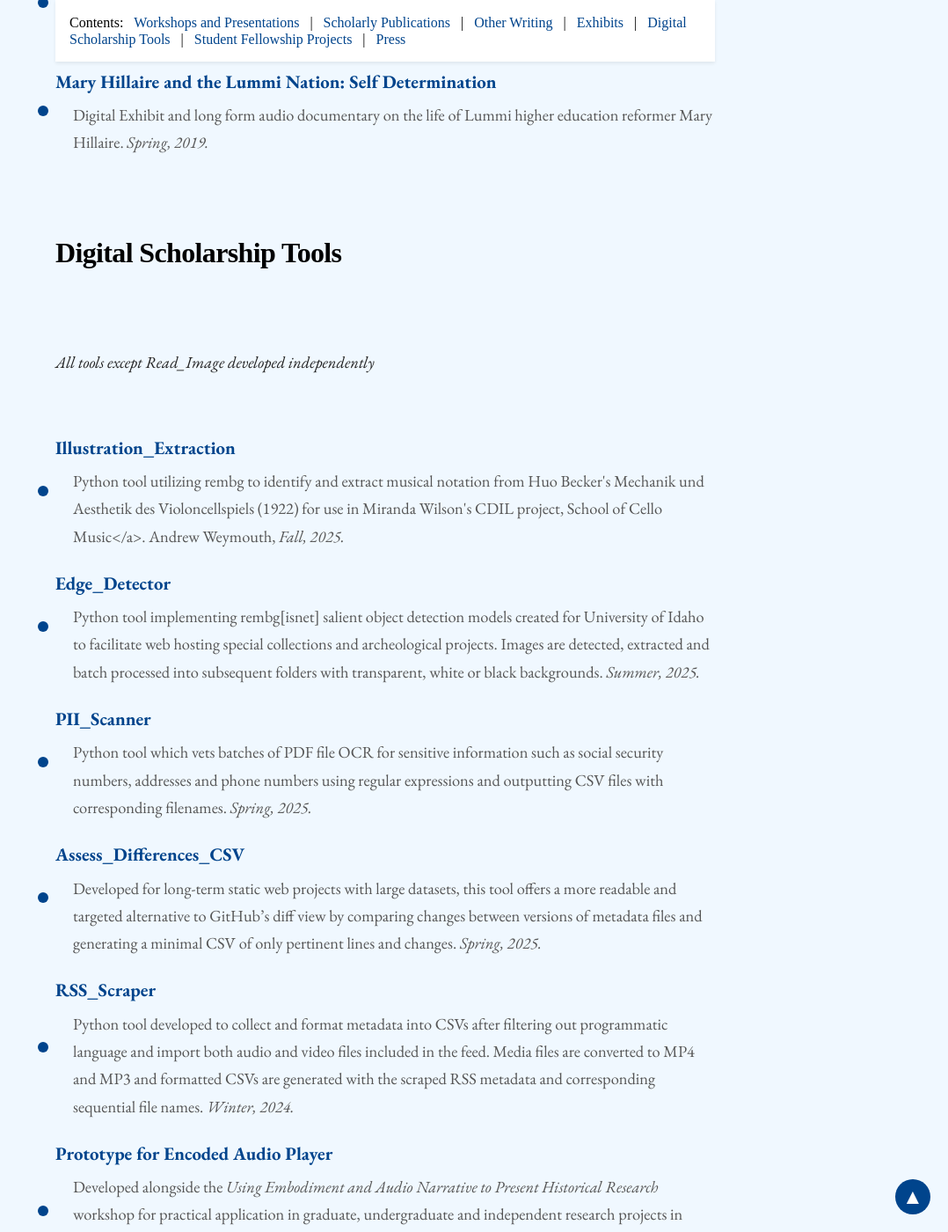
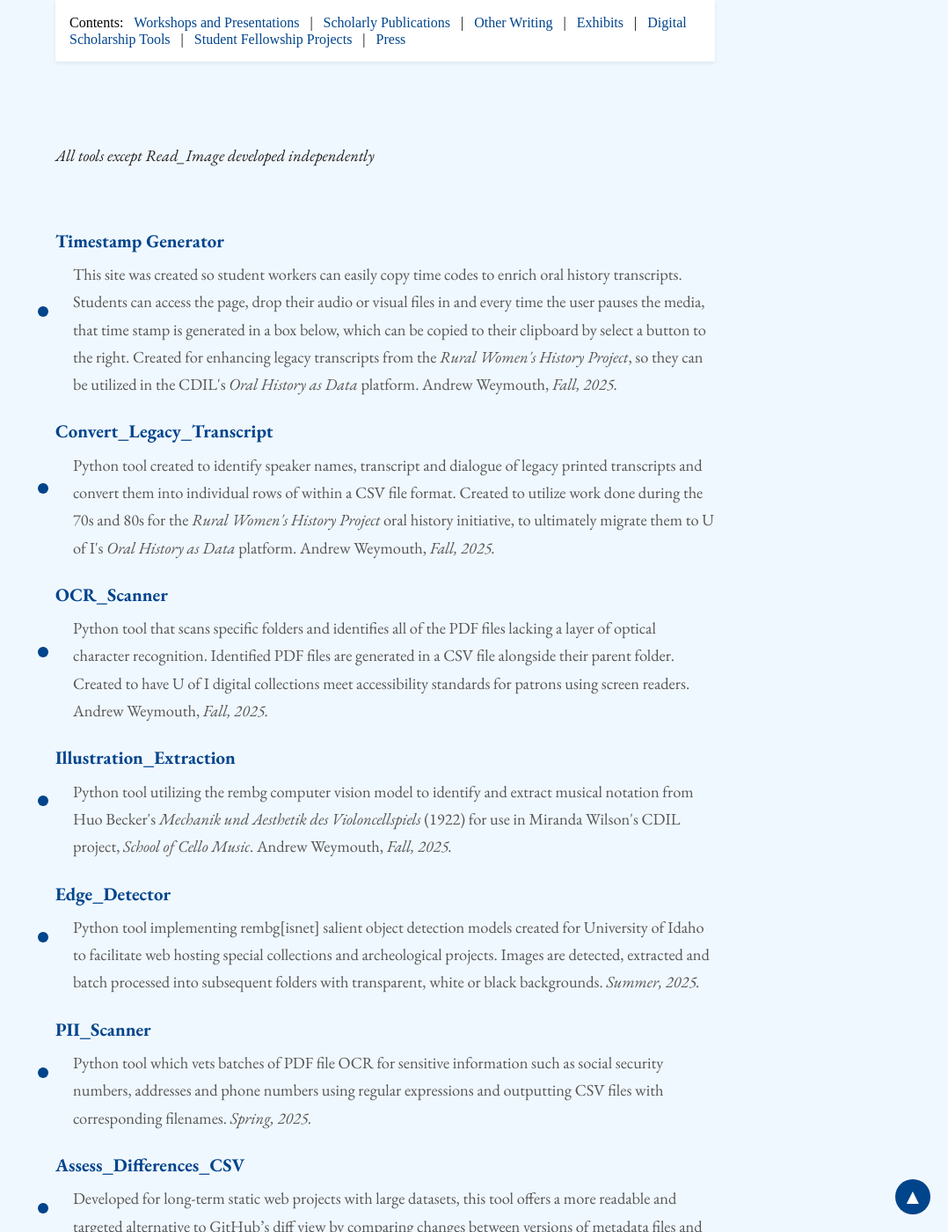
Before and after one commit to aweymo/base, a Jekyll site: the page built from index.md, in a window 1280 px wide and 1400 px high, scrolled down 8393 px. Shown: the whole window at 88% size, without its empty margins (202-1280 px from the left). Built offline with Jekyll 4.4.1, drawn with Linux system fonts in a browser that asks for light colours; nearby versions of some CDN libraries; some web fonts are replaced; some of the changed text lies outside the part shown.

Commit message:
update digital tools

```diff
--- a/index.md
+++ b/index.md
@@ -250,8 +248,20 @@ _All tools except Read_Image developed independently_
 
 <ul class="triangle-list">
     <li>
+        <a href="https://github.com/Scholarly-Projects/timestamp_generator_site" target="_blank" rel="noopener noreferrer">Timestamp Generator</a>
+        <span class="description">This site was created so student workers can easily copy time codes to enrich oral history transcripts. Students can access the page, drop their audio or visual files in and every time the user pauses the media, that time stamp is generated in a box below, which can be copied to their clipboard by select a button to the right. Created for enhancing legacy transcripts from the <i>Rural Women's History Project</i>, so they can be utilized in the CDIL's <i>Oral History as Data</i> platform. Andrew Weymouth, <i>Fall, 2025.</i></span>
+    </li>
+    <li>
+        <a href="https://github.com/Scholarly-Projects/convert_legacy_transcript" target="_blank" rel="noopener noreferrer">Convert_Legacy_Transcript</a>
+        <span class="description">Python tool created to identify speaker names, transcript and dialogue of legacy printed transcripts and convert them into individual rows of within a CSV file format. Created to utilize work done during the 70s and 80s for the <i>Rural Women's History Project</i> oral history initiative, to ultimately migrate them to U of I's <i>Oral History as Data</i> platform. Andrew Weymouth, <i>Fall, 2025.</i></span>
+    </li>
+    <li>
+        <a href="https://github.com/Scholarly-Projects/ocr_scanner" target="_blank" rel="noopener noreferrer">OCR_Scanner</a>
+        <span class="description">Python tool that scans specific folders and identifies all of the PDF files lacking a layer of optical character recognition. Identified PDF files are generated in a CSV file alongside their parent folder. Created to have U of I digital collections meet accessibility standards for patrons using screen readers. Andrew Weymouth, <i>Fall, 2025.</i></span>
+    </li>
+    <li>
         <a href="https://github.com/Scholarly-Projects/illustration_extraction" target="_blank" rel="noopener noreferrer">Illustration_Extraction</a>
-        <span class="description">Python tool utilizing rembg to identify and extract musical notation from Huo Becker's Mechanik und Aesthetik des Violoncellspiels (1922) for use in Miranda Wilson's CDIL project, School of Cello Music</a>. Andrew Weymouth, <i>Fall, 2025.</i></span>
+        <span class="description">Python tool utilizing the rembg computer vision model to identify and extract musical notation from Huo Becker's <i>Mechanik und Aesthetik des Violoncellspiels</i> (1922) for use in Miranda Wilson's CDIL project, <i>School of Cello Music</i>. Andrew Weymouth, <i>Fall, 2025.</i></span>
     </li>
     <li>
         <a href="https://github.com/Scholarly-Projects/edge_detector" target="_blank" rel="noopener noreferrer">Edge_Detector</a>
```
Also changed, not shown: other parts of index.md (+0 -2 lines), Gemfile.lock.
